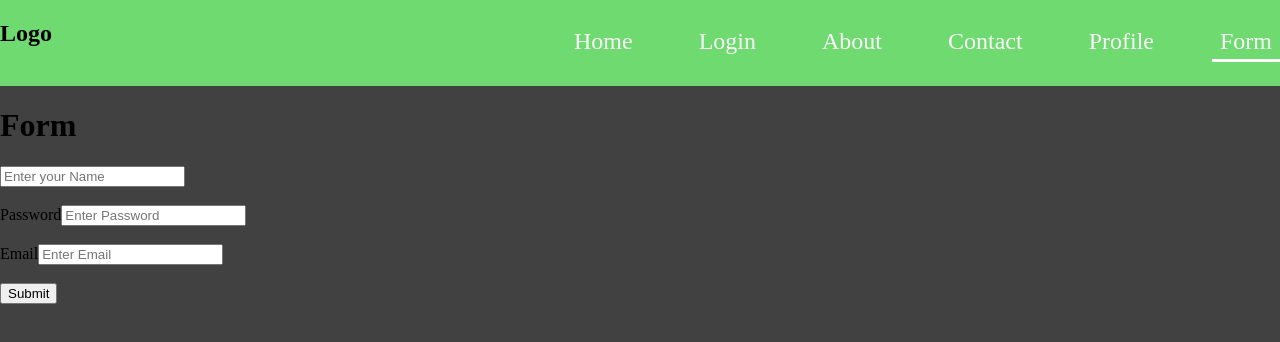
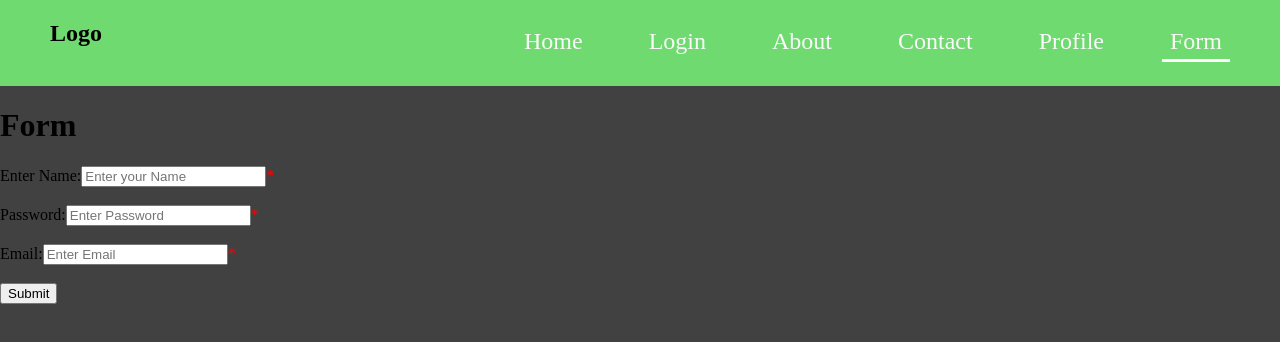
Before and after one commit to Muz1058/Angular, an Angular app: page /form in a window 1280 px wide. Shown: the top 342 px of the page. Built offline with nearby package versions, Linux system fonts and the light colour scheme.

Commit message:
reactive form validations

```diff
--- a/src/app/froms/froms.css
+++ b/src/app/froms/froms.css
@@ -0,0 +1,3 @@
+.error{
+    color: red;
+}
--- a/src/app/froms/froms.html
+++ b/src/app/froms/froms.html
@@ -15,14 +15,22 @@
 <!-- form grouping -->
 
 <form  [formGroup]="profileform" (ngSubmit)="onSubmit()">
+   <label for="name">Enter Name:</label>
+  <input type="text"placeholder="Enter your Name" formControlName="name" />
+  <span class="error" *ngIf="name?.hasError('required')">*</span>
+  <span class="error" *ngIf="name?.invalid && (name?.dirty||name?.touched)">Enter valid input value</span>
+   <br><br>
 
-  <input type="text"placeholder="Enter your Name" formControlName="name" />
-   <br><br>
-  <label for="password">Password</label>
+  <label for="password">Password:</label>
   <input type="text" placeholder="Enter Password" formControlName="password"/>
+    <span class="error" *ngIf="password?.hasError('required')">*</span>
+  <span class="error" *ngIf="password?.invalid && (password?.dirty||password?.touched)">Enter valid input value</span>
   <br><br>
-  <label for="password">Email</label>
+
+  <label for="email">Email:</label>
   <input type="email" placeholder="Enter Email" formControlName="email"/>
+    <span class="error" *ngIf="email?.hasError('required')">*</span>
+  <span class="error" *ngIf="email?.invalid && (email?.dirty||email?.touched)">Enter valid input value</span>
   <br><br>
   <button>Submit</button>
 </form>
--- a/src/app/froms/froms.ts
+++ b/src/app/froms/froms.ts
@@ -1,9 +1,10 @@
+import { NgIf } from '@angular/common';
 import { Component } from '@angular/core';
-import { FormControl, FormGroup, ReactiveFormsModule } from '@angular/forms';
+import { FormControl, FormGroup, ReactiveFormsModule, Validators } from '@angular/forms';
 
 @Component({
   selector: 'app-froms',
-  imports: [ReactiveFormsModule],
+  imports: [ReactiveFormsModule,NgIf],
   templateUrl: './froms.html',
   styleUrl: './froms.css'
 })
@@ -17,9 +18,9 @@ export class Froms {
 // reactive form with grouping
 
 profileform=  new FormGroup({
-  name:new FormControl(),
-  password:new FormControl(),
-  email:new FormControl(),
+  name:new FormControl('',[Validators.required,Validators.max(50),Validators.min(5)]),
+  password:new FormControl('',[Validators.required,Validators.max(50),Validators.min(5)]),
+  email:new FormControl('',[Validators.required,Validators.max(50),Validators.min(5)]),
 })
 
 onSubmit(){
@@ -27,6 +28,16 @@ onSubmit(){
 
 }
 
+get name(){
+  return this.profileform.get('name')
+}
+get password(){
+  return this.profileform.get('password')
+}
+get email(){
+  return this.profileform.get('email')
+}
+
 
 
 
--- a/src/app/header/header.css
+++ b/src/app/header/header.css
@@ -10,6 +10,8 @@ nav{
     justify-content: space-between;
     background-color: rgb(111, 218, 111);
     flex-wrap: wrap;
+    padding-left: 50px;
+    padding-right: 50px;
 }
 nav ul{
     display: flex;
```
